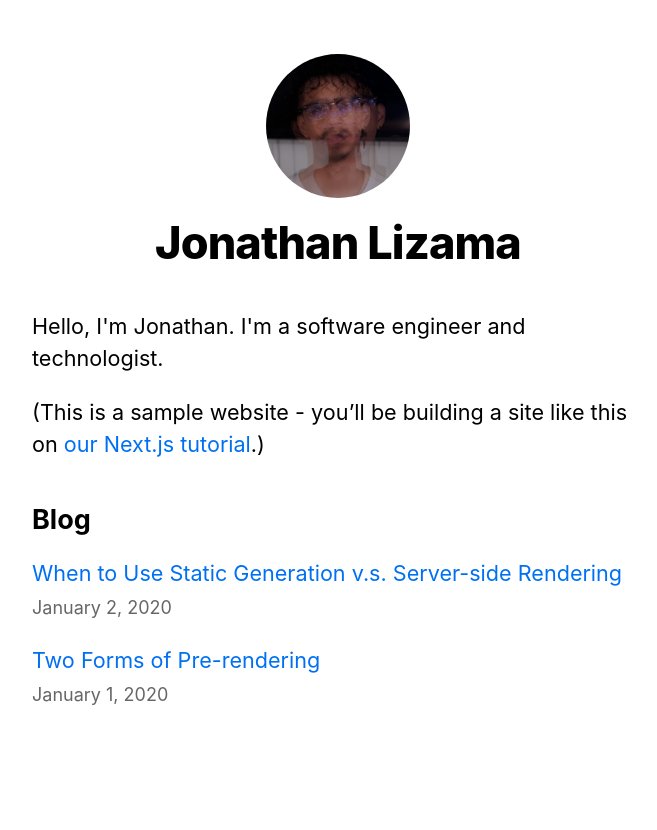
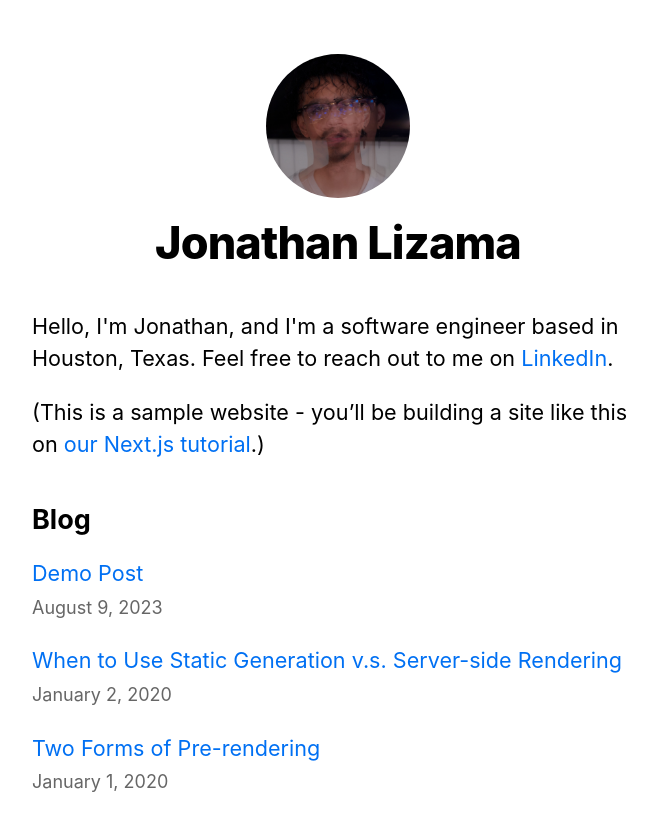
Before and after one commit to wavesco/next-blog, a Next.js app: page / in a window 1280 px wide. Shown: the top 830 px of the page, without its empty margins (302-959 px from the left). Built offline with nearby package versions, Linux system fonts and the light colour scheme.

Commit message:
Updated Text
Updated site title, biography, and LinkedIn profile.

```diff
--- a/components/layout.js
+++ b/components/layout.js
@@ -5,7 +5,7 @@ import utilStyles from '../styles/utils.module.css';
 import Link from 'next/link';
 
 const name = 'Jonathan Lizama';
-export const siteTitle = 'Next.js Sample Website';
+export const siteTitle = 'Portfolio';
 
 export default function Layout({ children, home }) {
   return (
--- a/pages/index.js
+++ b/pages/index.js
@@ -21,7 +21,11 @@ export default function Home({ allPostsData }) {
         <title>{siteTitle}</title>
       </Head>
       <section className={utilStyles.headingMd}>
-        <p>Hello, I'm Jonathan. I'm a software engineer and technologist.</p>
+        <p>
+          Hello, I'm Jonathan, and I'm a software engineer based in Houston, Texas.
+          Feel free to reach out to me on {' '}
+          <a href="https://www.linkedin.com/in/jonathan-lizama"> LinkedIn</a>.
+        </p>
         <p>
           (This is a sample website - you’ll be building a site like this on{' '}
           <a href="https://nextjs.org/learn">our Next.js tutorial</a>.)
--- /dev/null
+++ b/posts/demo-post.md
@@ -0,0 +1,6 @@
+---
+title: 'Demo Post'
+date: '2023-08-09'
+---
+
+This is a **DEMO** post! 😬
```
Also changed, not shown: 1 other file (tests, documents, lock files or other folders).
